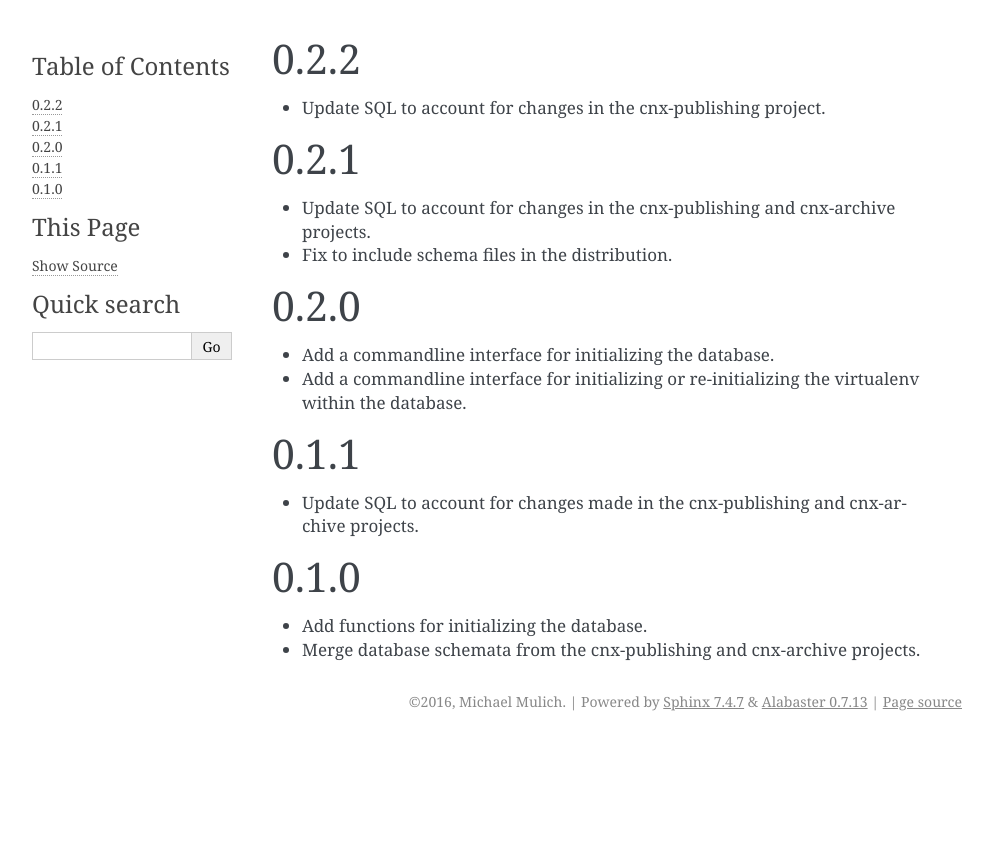
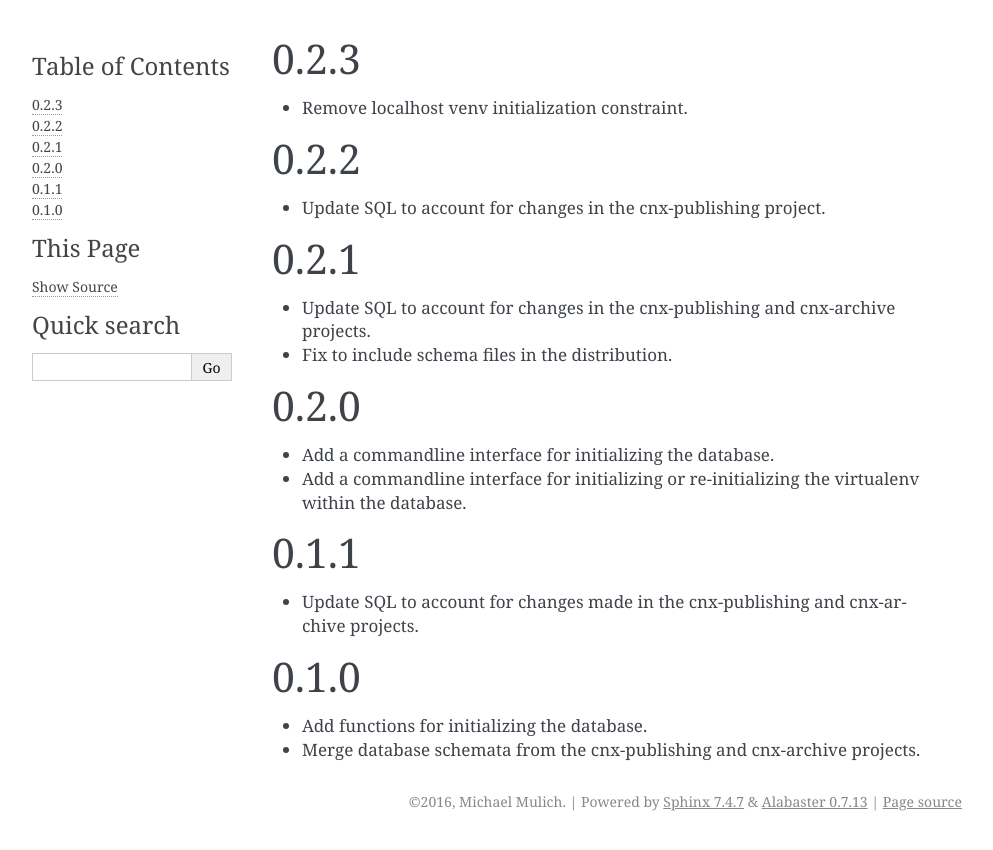
Before and after one commit to Dimmus/cnx-db, a Sphinx documentation site: the page built from docs/changes.rst, in a window 1280 px wide. Shown: the top 850 px of the page, without its empty margins (148-1141 px from the left). Built offline with Sphinx 7.4.7, drawn with Linux system fonts in a browser that asks for light colours.

Commit message:
Prep changelog for 0.2.3 release

```diff
--- a/docs/changes.rst
+++ b/docs/changes.rst
@@ -5,6 +5,11 @@
    ----------------------
 
    - feature message
+
+0.2.3
+-----
+
+- Remove localhost venv initialization constraint.
 
 0.2.2
 -----
```
